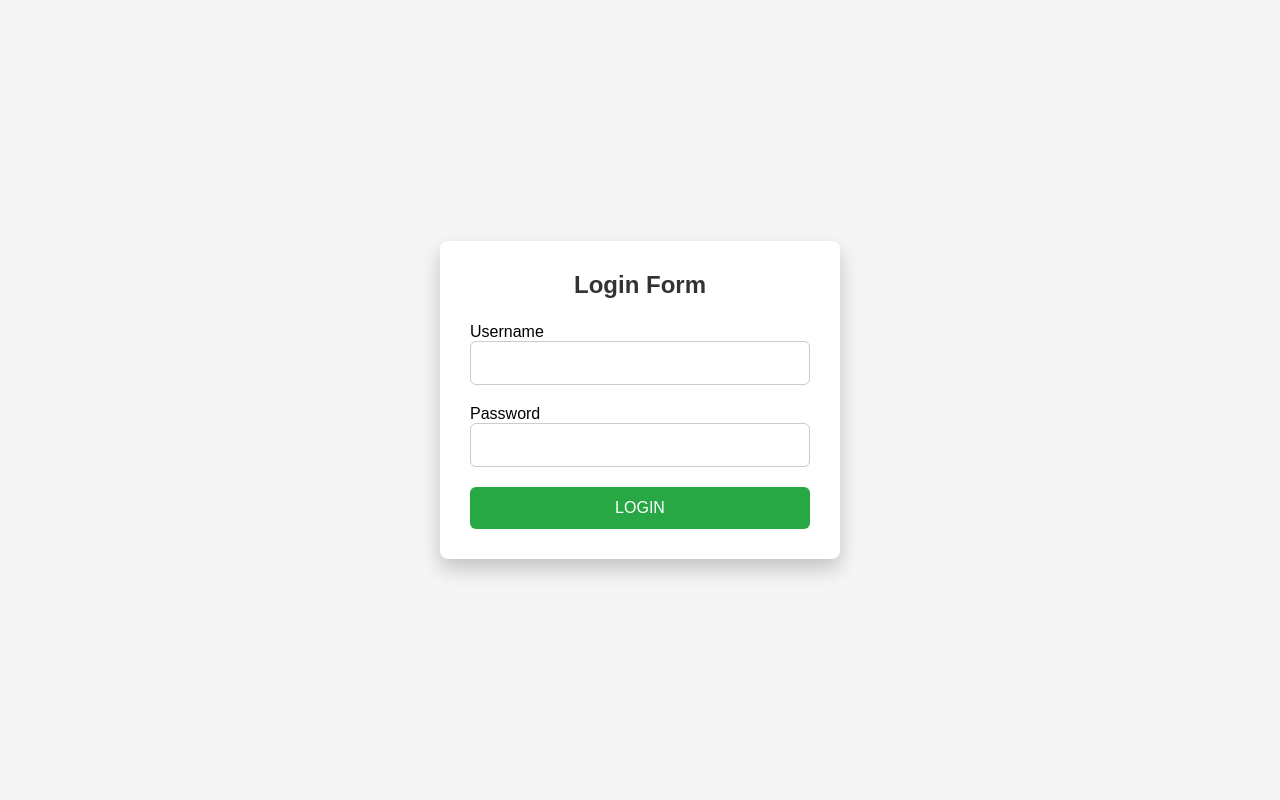
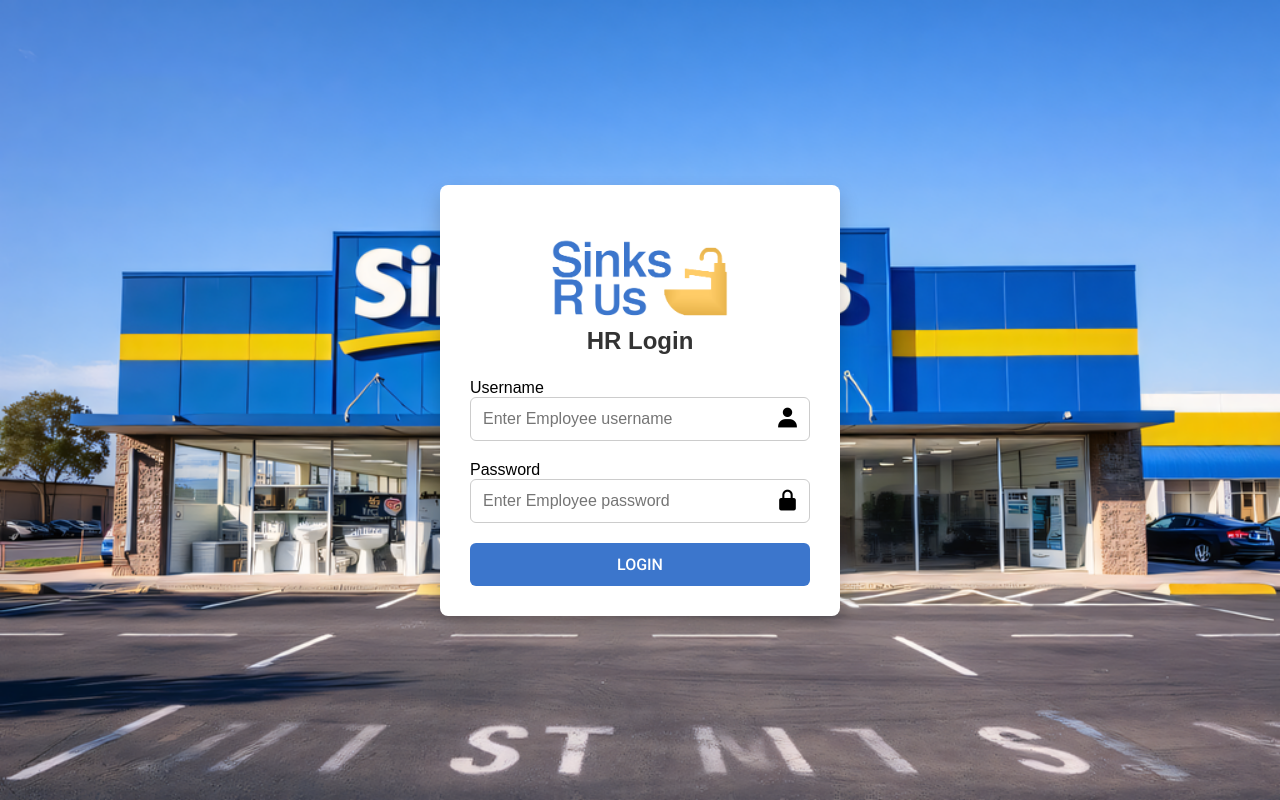
Before and after one commit to XebastianePitogo/sinkssys, a plain HTML site: page index.html in a window 1280 px wide. Drawn offline with nearby package versions, Linux system fonts and the light colour scheme.

Commit message:
added assets

```diff
--- a/index.html
+++ b/index.html
@@ -1,40 +1,38 @@
 <!DOCTYPE html>
 <html lang="en">
+
 <head>
     <meta charset="UTF-8">
     <meta name="viewport" content="width=device-width, initial-scale=1.0">
     <link rel="stylesheet" href="styles.css">
-    <title>Sinks Login Form</title>
+    <title>Sinks'R Us Login Form</title>
+    <link href='https://unpkg.com/boxicons@2.1.4/css/boxicons.min.css' rel='stylesheet'>
 </head>
 
 <body>
     <div class="container">
-        <form action="employee_list.html" method="GET" onsubmit="return validateForm()">
-            <h1>Login Form</h1>
+        <div id="loginBody">
+            <div class="auto-grid">
+                <form action="employee_list.html" method="GET">
+                    <div class="flex-container">
+                        <img id="logo" src="Assets/Logo.png" alt="Sink Logo">
+                        <h1 id="headerLogin">HR Login</h1>
+                    </div>
                     <div class="form-group">
                         <label for="username">Username</label>
-                <input type="text" id="username" class="form-control" required>
+                        <input required type="text" id="username" class="form-control"
+                            placeholder="Enter Employee username"><i class='bx bxs-user'></i>
                     </div>
                     <div class="form-group">
                         <label for="password">Password</label>
-                <input type="password" id="password" class="form-control" required>
+                        <input required type="password" id="password" class="form-control"
+                            placeholder="Enter Employee password"><i class='bx bxs-lock-alt'></i>
                     </div>
                     <input type="submit" class="button" value="Login">
                 </form>
             </div>
+        </div>
+    </div>
+</body>
 
-    <script>
-        function validateForm() {
-            var username = document.getElementById("username").value;
-            var password = document.getElementById("password").value;
-
-            if (username == "" || password == "") {
-                alert("INPUT");
-                return false;
-            }
-            return true;
-        }
-    </script>
-
-</body>
 </html>
--- a/styles.css
+++ b/styles.css
@@ -1,25 +1,39 @@
+@import url('https://fonts.googleapis.com/css2?family=Roboto:wght@400;500;700;900&display=swap');
+
+
 * {
     margin: 0;
     padding: 0;
     box-sizing: border-box;
+
 }
 
 body {
+    background-image: url('Assets/CompanyBg.png');
+    background-size: cover;
+    background-repeat: no-repeat;
+    background-attachment: fixed;
+    background-position: center 100%;
+
+}
+
+#loginBody {
     height: 100vh;
-    background: #f5f5f5;
     display: flex;
     justify-content: center;
     align-items: center;
     font-family: 'Arial', sans-serif;
 }
 
-.container {
+
+.auto-grid {
     width: 100%;
     max-width: 400px;
     padding: 30px;
-    background-color: white;
+    background-color: rgba(255, 255, 255);
     border-radius: 8px;
     box-shadow: 0 10px 20px rgba(0, 0, 0, 0.2);
+    flex-wrap: wrap;
 }
 
 form h1 {
@@ -43,16 +57,40 @@ form h1 {
 
 .form-control:focus {
     outline: none;
+    border-color: #6C757D !important;
+}
+
+.form-control:focus+i {
+    color: black !important;
+}
+
+.form-control:user-valid {
+    outline: none;
     border-color: #28a745;
-    box-shadow: 0 0 5px rgba(40, 167, 69, 0.5);
+}
+
+.form-control:user-valid+i {
+    color: #28a745;
+}
+
+.form-control:user-invalid {
+    outline: none;
+    border-color: #c93030;
+}
+
+.form-control:user-invalid+i {
+    color: #c93030;
 }
 
 .button {
+    font-family: "Roboto", sans-serif;
+    font-weight: 500;
+    font-style: normal;
+    font-size: 16px;
     width: 100%;
     padding: 12px;
-    background-color: #28a745;
+    background-color: #3C76CC;
     color: white;
-    font-size: 16px;
     border: none;
     border-radius: 6px;
     cursor: pointer;
@@ -62,5 +100,25 @@ form h1 {
 
 
 .button:hover {
-    background-color: #218838;
+    background-color: #0056b3;
 }
+
+.auto-grid i {
+    position: absolute;
+    transform: translate(-35px, 35%);
+    font-size: 25px;
+}
+
+#logo {
+    height: 7rem;
+    width: auto;
+}
+
+.flex-container,
+#headerLogin {
+    display: flex;
+    flex-direction: column;
+    justify-content: center;
+    align-items: center;
+    flex: 1;
+}
```
Also changed, not shown: employee_list.html (+3 -0 lines), Assets/CompanyBg.png (added), Assets/Logo.png (added). Lines whose indentation alone changed are shown as unchanged.
